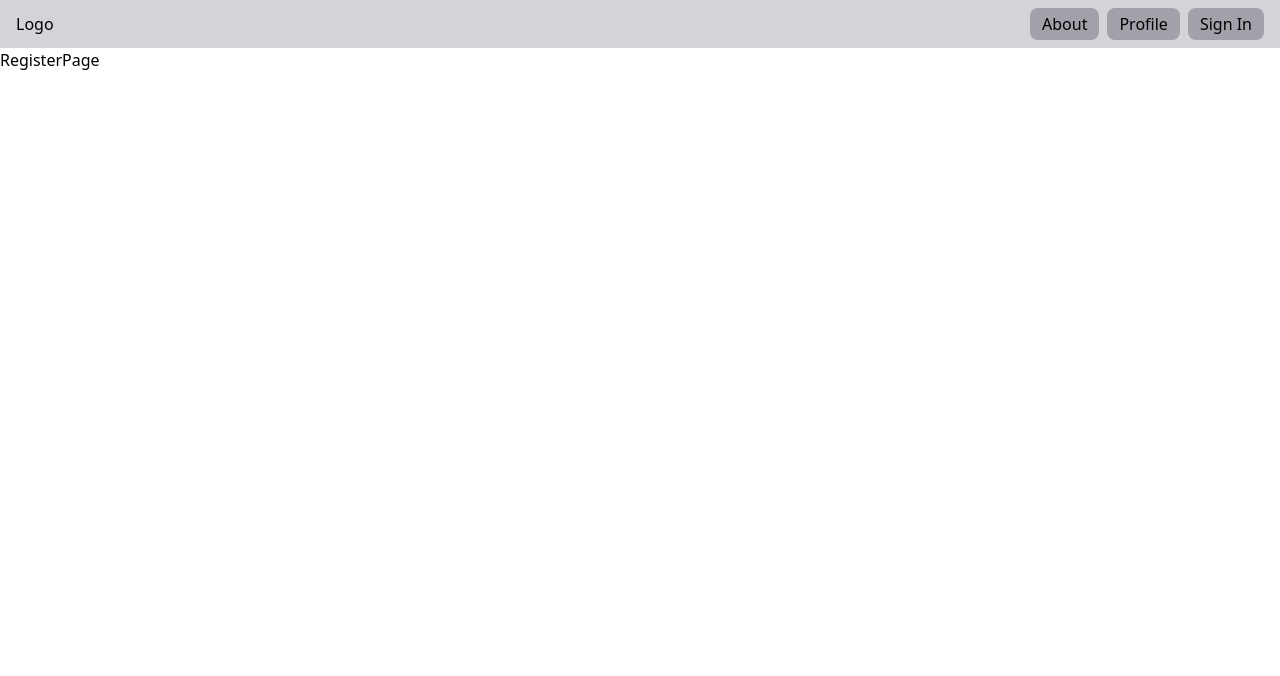
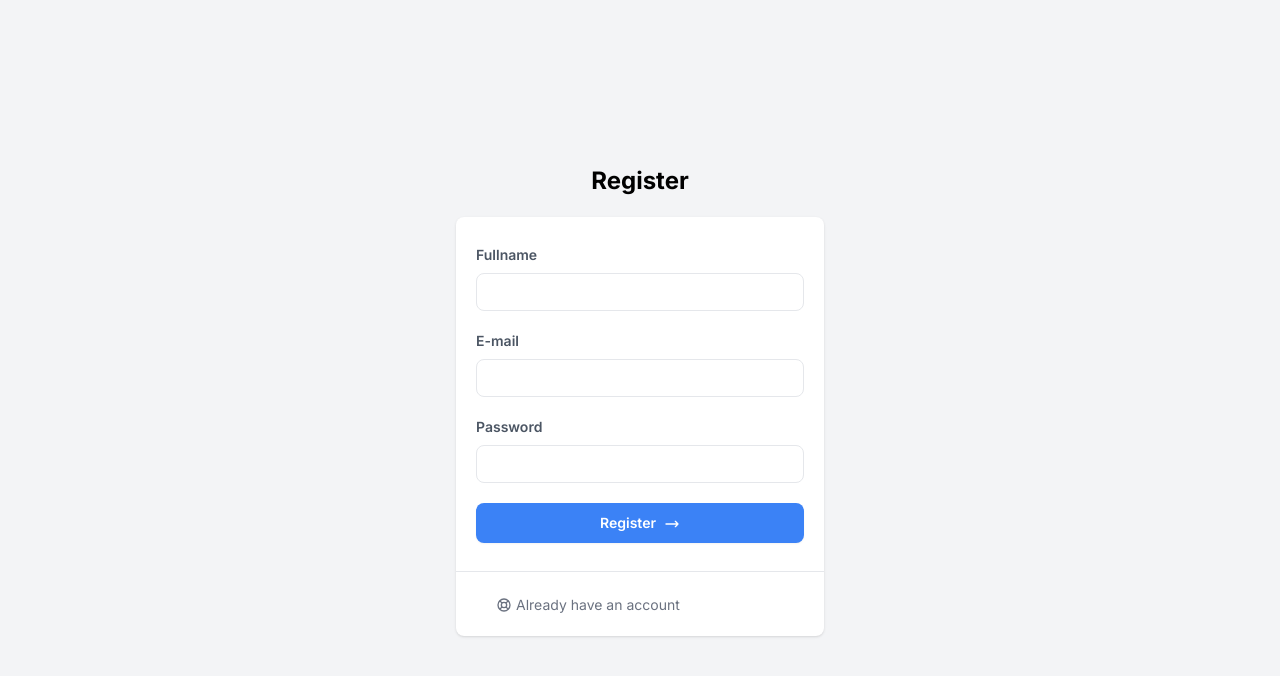
Before and after one commit to HamzahRaihan/next-app-router-playground, a Next.js app: page /register in a window 1280 px wide. Shown: the top 676 px of the page. Built offline with nearby package versions, Linux system fonts and the light colour scheme.

Commit message:
Add LoginCard component for the Login page

```diff
--- /dev/null
+++ b/src/app/(auth)/login/components/card.tsx
@@ -0,0 +1,53 @@
+import Link from 'next/link';
+import React from 'react';
+
+export default function LoginCard() {
+  return (
+    <div className="min-h-screen bg-gray-100 flex flex-col justify-center sm:py-12">
+      <div className="p-10 xs:p-0 mx-auto md:w-full md:max-w-md">
+        <h1 className="font-bold text-center text-2xl mb-5">Login</h1>
+        <div className="bg-white shadow w-full rounded-lg divide-y divide-gray-200">
+          <form className="px-5 py-7">
+            <label htmlFor="email" className="font-semibold text-sm text-gray-600 pb-1 block">
+              E-mail
+            </label>
+            <input name="email" id="email" type="email" className="border rounded-lg px-3 py-2 mt-1 mb-5 text-sm w-full" required />
+            <label htmlFor="password" className="font-semibold text-sm text-gray-600 pb-1 block">
+              Password
+            </label>
+            <input id="password" name="password" type="password" className="border rounded-lg px-3 py-2 mt-1 mb-5 text-sm w-full" required />
+            <button
+              type="submit"
+              className="transition duration-200 bg-blue-500 hover:bg-blue-600 focus:bg-blue-700 focus:shadow-sm focus:ring-4 focus:ring-blue-500 focus:ring-opacity-50 text-white w-full py-2.5 rounded-lg text-sm shadow-sm hover:shadow-md font-semibold text-center inline-block"
+            >
+              <span className="inline-block mr-2">Login</span>
+              <svg xmlns="http://www.w3.org/2000/svg" fill="none" viewBox="0 0 24 24" stroke="currentColor" className="w-4 h-4 inline-block">
+                <path strokeLinecap="round" strokeLinejoin="round" strokeWidth="2" d="M17 8l4 4m0 0l-4 4m4-4H3" />
+              </svg>
+            </button>
+          </form>
+          <div className="py-5">
+            <div className="grid grid-cols-2 gap-1">
+              <div className="text-center sm:text-right  whitespace-nowrap">
+                <Link
+                  href="/register"
+                  className="transition duration-200 mx-5 px-5 py-4 cursor-pointer font-normal text-sm rounded-lg text-gray-500 hover:bg-gray-100 focus:outline-none focus:bg-gray-200 focus:ring-2 focus:ring-gray-400 focus:ring-opacity-50 ring-inset"
+                >
+                  <svg xmlns="http://www.w3.org/2000/svg" fill="none" viewBox="0 0 24 24" stroke="currentColor" className="w-4 h-4 inline-block align-text-bottom	">
+                    <path
+                      strokeLinecap="round"
+                      strokeLinejoin="round"
+                      strokeWidth="2"
+                      d="M18.364 5.636l-3.536 3.536m0 5.656l3.536 3.536M9.172 9.172L5.636 5.636m3.536 9.192l-3.536 3.536M21 12a9 9 0 11-18 0 9 9 0 0118 0zm-5 0a4 4 0 11-8 0 4 4 0 018 0z"
+                    />
+                  </svg>
+                  <span className="inline-block ml-1">Create new account</span>
+                </Link>
+              </div>
+            </div>
+          </div>
+        </div>
+      </div>
+    </div>
+  );
+}
--- a/src/app/(auth)/login/page.tsx
+++ b/src/app/(auth)/login/page.tsx
@@ -1,5 +1,10 @@
 import React from 'react';
+import LoginCard from './components/card';
 
 export default function LoginPage() {
-  return <div>LoginPage</div>;
+  return (
+    <div>
+      <LoginCard />
+    </div>
+  );
 }
--- /dev/null
+++ b/src/app/(auth)/register/components/card.tsx
@@ -0,0 +1,57 @@
+import Link from 'next/link';
+import React from 'react';
+
+export default function RegisterCard() {
+  return (
+    <div className="min-h-screen bg-gray-100 flex flex-col justify-center sm:py-12">
+      <div className="p-10 xs:p-0 mx-auto md:w-full md:max-w-md">
+        <h1 className="font-bold text-center text-2xl mb-5">Register</h1>
+        <div className="bg-white shadow w-full rounded-lg divide-y divide-gray-200">
+          <form className="px-5 py-7">
+            <label htmlFor="fullname" className="font-semibold text-sm text-gray-600 pb-1 block">
+              Fullname
+            </label>
+            <input name="fullname" id="fullname" type="text" className="border rounded-lg px-3 py-2 mt-1 mb-5 text-sm w-full" required />
+            <label htmlFor="email" className="font-semibold text-sm text-gray-600 pb-1 block">
+              E-mail
+            </label>
+            <input name="email" id="email" type="email" className="border rounded-lg px-3 py-2 mt-1 mb-5 text-sm w-full" required />
+            <label htmlFor="password" className="font-semibold text-sm text-gray-600 pb-1 block">
+              Password
+            </label>
+            <input id="password" name="password" type="password" className="border rounded-lg px-3 py-2 mt-1 mb-5 text-sm w-full" required />
+            <button
+              type="submit"
+              className="transition duration-200 bg-blue-500 hover:bg-blue-600 focus:bg-blue-700 focus:shadow-sm focus:ring-4 focus:ring-blue-500 focus:ring-opacity-50 text-white w-full py-2.5 rounded-lg text-sm shadow-sm hover:shadow-md font-semibold text-center inline-block"
+            >
+              <span className="inline-block mr-2">Register</span>
+              <svg xmlns="http://www.w3.org/2000/svg" fill="none" viewBox="0 0 24 24" stroke="currentColor" className="w-4 h-4 inline-block">
+                <path strokeLinecap="round" strokeLinejoin="round" strokeWidth="2" d="M17 8l4 4m0 0l-4 4m4-4H3" />
+              </svg>
+            </button>
+          </form>
+          <div className="py-5">
+            <div className="grid grid-cols-2 gap-1">
+              <div className="text-center sm:text-right  whitespace-nowrap">
+                <Link
+                  href="/login"
+                  className="transition duration-200 mx-5 px-5 py-4 cursor-pointer font-normal text-sm rounded-lg text-gray-500 hover:bg-gray-100 focus:outline-none focus:bg-gray-200 focus:ring-2 focus:ring-gray-400 focus:ring-opacity-50 ring-inset"
+                >
+                  <svg xmlns="http://www.w3.org/2000/svg" fill="none" viewBox="0 0 24 24" stroke="currentColor" className="w-4 h-4 inline-block align-text-bottom	">
+                    <path
+                      strokeLinecap="round"
+                      strokeLinejoin="round"
+                      strokeWidth="2"
+                      d="M18.364 5.636l-3.536 3.536m0 5.656l3.536 3.536M9.172 9.172L5.636 5.636m3.536 9.192l-3.536 3.536M21 12a9 9 0 11-18 0 9 9 0 0118 0zm-5 0a4 4 0 11-8 0 4 4 0 018 0z"
+                    />
+                  </svg>
+                  <span className="inline-block ml-1">Already have an account</span>
+                </Link>
+              </div>
+            </div>
+          </div>
+        </div>
+      </div>
+    </div>
+  );
+}
--- a/src/app/(auth)/register/page.tsx
+++ b/src/app/(auth)/register/page.tsx
@@ -1,5 +1,10 @@
 import React from 'react';
+import RegisterCard from './components/card';
 
 export default function RegisterPage() {
-  return <div>RegisterPage</div>;
+  return (
+    <div>
+      <RegisterCard />
+    </div>
+  );
 }
--- a/src/app/components/navbar.tsx
+++ b/src/app/components/navbar.tsx
@@ -1,22 +1,28 @@
+'use client';
+
 import Link from 'next/link';
+import { usePathname, useRouter } from 'next/navigation';
+
 import React from 'react';
 
 export default function Navbar() {
+  const router = useRouter();
+  const pathname = usePathname();
   return (
     <div className="flex justify-between bg-zinc-300 py-2 items-center px-4">
       <Link href="/" className="cursor-pointer">
         Logo
       </Link>
       <div className="flex gap-2">
-        <Link href="/about" className="rounded-lg bg-zinc-400 px-3 py-1 cursor-pointer">
+        <Link href="/about" className={`rounded-lg px-3 py-1 cursor-pointer ${pathname === '/about' ? 'bg-zinc-400' : 'bg-zinc-600 text-white'}`}>
           About
         </Link>
-        <Link href="/about/profile" className="rounded-lg bg-zinc-400 px-3 py-1 cursor-pointer">
+        <Link href="/about/profile" className={`rounded-lg px-3 py-1 cursor-pointer ${pathname === '/about/profile' ? 'bg-zinc-400' : 'bg-zinc-600 text-white'}`}>
           Profile
         </Link>
-        <Link href="" className="rounded-lg bg-zinc-400 px-3 py-1 cursor-pointer">
-          Sign In
-        </Link>
+        <button type="button" className="bg-white rounded-xl px-3 py-1" onClick={() => router.push('/login')}>
+          Login
+        </button>
       </div>
     </div>
   );
--- a/src/app/layout.tsx
+++ b/src/app/layout.tsx
@@ -1,17 +1,10 @@
 import type { Metadata } from 'next';
-import localFont from 'next/font/local';
 import './globals.css';
-import Navbar from './components/navbar';
+import { Inter } from 'next/font/google';
 
-const geistSans = localFont({
-  src: './fonts/GeistVF.woff',
-  variable: '--font-geist-sans',
-  weight: '100 900',
-});
-const geistMono = localFont({
-  src: './fonts/GeistMonoVF.woff',
-  variable: '--font-geist-mono',
-  weight: '100 900',
+const inter = Inter({
+  subsets: ['latin'],
+  display: 'swap',
 });
 
 export const metadata: Metadata = {
@@ -25,11 +18,8 @@ export default function RootLayout({
   children: React.ReactNode;
 }>) {
   return (
-    <html lang="en">
-      <body className={`${geistSans.variable} ${geistMono.variable} antialiased`}>
-        <Navbar />
-        {children}
-      </body>
+    <html lang="en" className={`${inter.className} antialiased`}>
+      <body>{children}</body>
     </html>
   );
 }
--- a/src/app/template.tsx
+++ b/src/app/template.tsx
@@ -1,13 +1,18 @@
 'use client';
 
+import { usePathname } from 'next/navigation';
+import Navbar from './components/navbar';
+
 // import React, { useState } from 'react';
-
+const handleNavbar = ['/login', '/register'];
 export default function Template({ children }: Readonly<{ children: React.ReactNode }>) {
   // const [count, setCount] = useState<number>(0);
+  const pathname = usePathname();
   return (
     <>
       {/* <div>Counter: {count}</div>
       <button onClick={() => setCount(count + 1)}>Click</button> */}
+      {!handleNavbar.includes(pathname) && <Navbar />}
       {children}
     </>
   );
```
